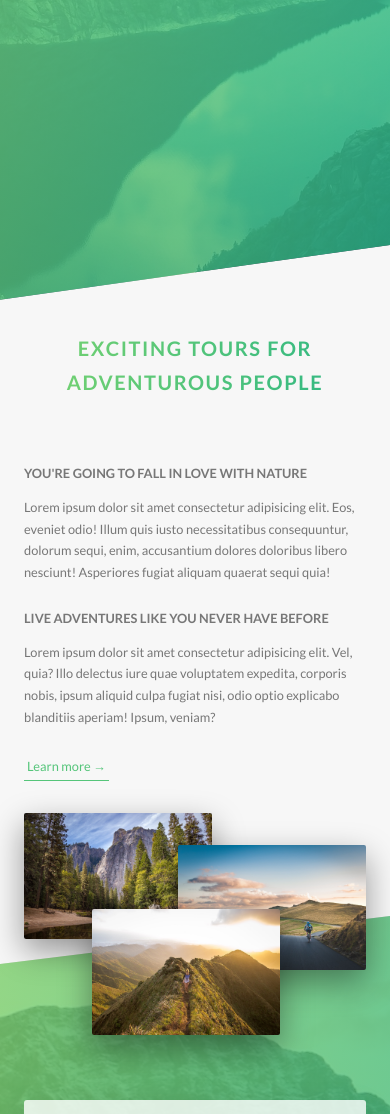
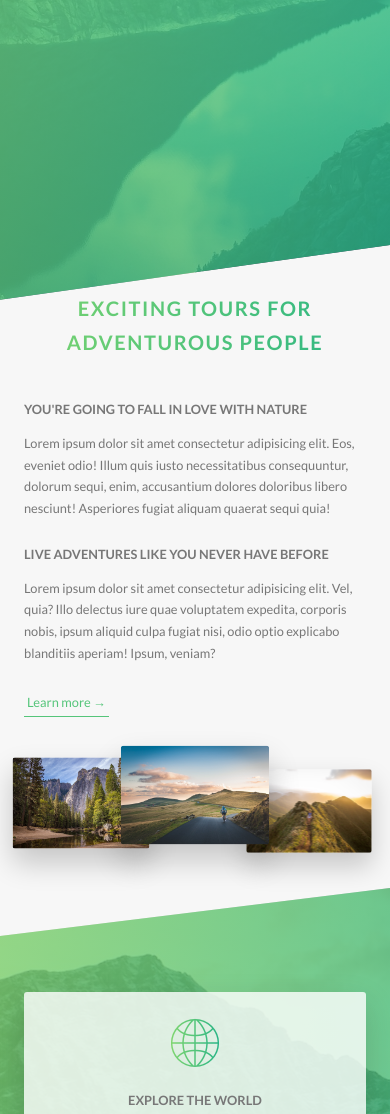
Before and after one commit to Djeeb/natours, a website: page index.html in a window 390 px wide. Shown: the part 502-1616 px from the top of the page. Drawn offline with Linux system fonts and the light colour scheme.

Commit message:
added media queries layout about and features sections

```diff
--- a/sass/base/_utilities.scss
+++ b/sass/base/_utilities.scss
@@ -1,8 +1,21 @@
 .u-center-text {text-align: center !important;}
 
 .u-margin-bottom-small {margin-bottom: 1.5rem !important;}
-.u-margin-bottom-medium {margin-bottom: 4rem !important;}
-.u-margin-bottom-big {margin-bottom: 8rem !important;}
+.u-margin-bottom-medium {
+    margin-bottom: 4rem !important;
+
+    @include respond(tab-port) {
+        padding: 3rem !important;
+    }
+}
+
+.u-margin-bottom-big {
+    margin-bottom: 8rem !important;
+
+    @include respond(tab-port) {
+        margin-bottom: 5rem !important;
+    }
+}
 
 .u-margin-top-small {margin-top: 1.5rem !important;}
 .u-margin-top-medium {margin-top: 4rem !important;}
--- a/sass/components/_composition.scss
+++ b/sass/components/_composition.scss
@@ -10,19 +10,43 @@
         transition: all .2s;
         outline-offset: 2rem;
 
+        @include respond(tab-port) {
+            float: left;
+            position: relative;
+            width: 33.333333%;
+            box-shadow: 0 1.5rem 3rem rgba($color-black, .2);
+        }
+
         &--p1 {
             left: 0;
             top: -2rem;
+
+            @include respond(tab-port) {
+                top: 0;
+                transform: scale(1.2);
+            }
         }
 
         &--p2 {
             right: 0;
             top: 2rem;
+
+            @include respond(tab-port) {
+                top: -1rem;
+                transform: scale(1.3);
+                z-index: 100;
+            }
         }
 
         &--p3 {
             left: 20%;
             top: 10rem;
+
+            @include respond(tab-port) {
+                top: 1rem;
+                left: 0;
+                transform: scale(1.1);
+            }
         }
 
         &:hover {
--- a/sass/components/_feature-box.scss
+++ b/sass/components/_feature-box.scss
@@ -7,6 +7,10 @@
     box-shadow:  0 1.5rem 4rem rgba($color-black, .15);
     transition: transform .3s;
 
+    @include respond(tab-port) {
+        padding: 2rem;
+    }
+
     &__icon {
         font-size: 6rem;
         margin-bottom: 1.5rem;
@@ -14,6 +18,10 @@
         background-image: linear-gradient(to right, $color-primary-light, $color-primary-dark);
         -webkit-background-clip: text;
         color: transparent;
+
+        @include respond(tab-port) {
+            margin-bottom: 0;
+        }
     }
 
     &:hover {
--- a/sass/layout/_footer.scss
+++ b/sass/layout/_footer.scss
@@ -15,6 +15,10 @@
     &__logo-box {
         text-align: center;
         margin-bottom: 8rem;
+
+        @include respond(tab-port) {
+            margin-bottom: 6rem;
+        }
     }
 
     &__logo {
@@ -28,7 +32,7 @@
         display: inline-block;
 
         @include respond(tab-port) {
-            width: 100%;
+            width: 102%;
             text-align: center;
         }
     }
--- a/sass/pages/_home.scss
+++ b/sass/pages/_home.scss
@@ -2,6 +2,10 @@
     background-color: $color-grey-light-1;
     padding: 25rem 0;
     margin-top: -20vh;
+
+    @include respond(tab-port) {
+        padding: 20rem 0;
+    }
 }
 
 .section-features {
@@ -18,22 +22,38 @@
     & > * {
         transform: skewY(7deg);
     }
+
+    @include respond(tab-port) {
+        padding: 10rem 0;
+    }
 }
 
 .section-tours {
     background-color: $color-grey-light-1;
     padding: 25rem 0 15rem 0;
     margin-top: -11.3rem;
+
+    @include respond(tab-port) {
+        padding: 20rem 0 10rem 0;
+    }
 }
 
 .section-stories {
     position: relative;
     padding: 15rem 0;
+
+    @include respond(tab-port) {
+        padding: 10rem 0;
+    }
 }
 
 .section-book {
     padding: 15rem 0;
     background-image: linear-gradient(to right bottom, $color-primary-light, $color-primary-dark);
+
+    @include respond(tab-port) {
+        padding: 10rem 0;
+    }
 }
 
 .book {
```
Also changed, not shown: css/style.css.
